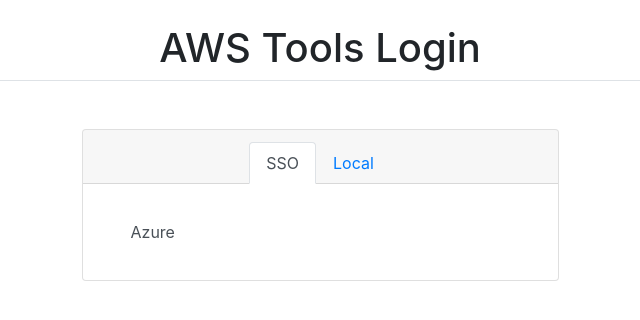
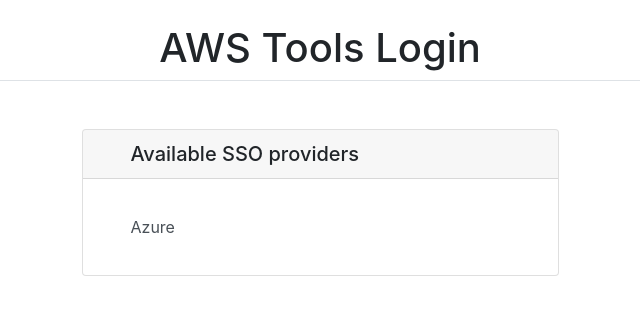
Before and after one commit to vladvasiliu/aws_tools, a Django app: page /accounts/login/ in a window 1280 px wide. Shown: the top 320 px of the page, without its empty margins (320-960 px from the left). Run offline with Django 3.2, Linux system fonts and the light colour scheme; parts of the project's set-up code (start-up, migrations or seed data) failed here and were passed over; some libraries are stand-ins or nearby versions.

Commit message:
Removed local login option.

```diff
--- a/aws_tools/templates/account/login-local.html
+++ /dev/null
@@ -1 +0,0 @@
-{% load bootstrap4 %}
--- a/aws_tools/templates/account/login-sso.html
+++ b/aws_tools/templates/account/login-sso.html
@@ -1,7 +1,8 @@
 {% load bootstrap4 %}
+{% load icons %}
 {% load socialaccount %}
 
-<div class="list-group list-group-flush justify-content-between d-flex">
+<div class="list-group list-group-flush justify-content-between">
     {% get_providers as socialaccount_providers %}
     {% for provider in socialaccount_providers %}
         {% if provider.id == "openid" %}
--- a/aws_tools/templates/account/login.html
+++ b/aws_tools/templates/account/login.html
@@ -6,6 +6,7 @@
     <meta charset="UTF-8">
     {% bootstrap_css %}
     {% bootstrap_javascript jquery='slim' %}
+    <link rel="stylesheet" href="https://use.fontawesome.com/releases/v5.5.0/css/all.css" integrity="sha384-B4dIYHKNBt8Bc12p+WXckhzcICo0wtJAoU8YZTY5qE0Id1GSseTk6S+L3BlXeVIU" crossorigin="anonymous">
     <title>Login • AWS Tools</title>
 </head>
 <body>
@@ -17,26 +18,10 @@
     <div class="row justify-content-center m-5">
         <div class="col-6">
             <div class="card">
-                <div class="card-header header-dark">
-                    <ul class="nav nav-tabs card-header-tabs justify-content-center" id="loginTab" role="tablist">
-                        <li class="nav-item">
-                            <a class="nav-link active" id="sso-tab" data-toggle="tab" href="#sso" role="tab" aria-controls="sso" aria-selected="true">SSO</a>
-                        </li>
-                        <li class="nav-item">
-                            <a class="nav-link" id="site-tab" data-toggle="tab" href="#site" role="tab" aria-controls="site" aria-selected="false">Local</a>
-                        </li>
-                    </ul>
-                </div>
-                <div class="tab-content pt-4 pb-4" id="loginTabContent">
+                <h5 class="card-header card-title pl-5 pr-5">Available SSO providers</h5>
+                <div class="pt-4 pb-4" id="loginTabContent">
                     {# SSO Login #}
-                    <div class="tab-pane fade show active" id="sso" role="tabpanel" aria-labelledby="sso-tab">
-                        {% include 'account/login-sso.html' %}
-                    </div>
-
-                    {# Local Site Login #}
-                    <div class="tab-pane fade" id="site" role="tabpanel" aria-labelledby="site-tab">
-                        {% include 'account/login-local.html' %}
-                    </div>
+                    {% include 'account/login-sso.html' %}
                 </div>
             </div>
         </div>
```
